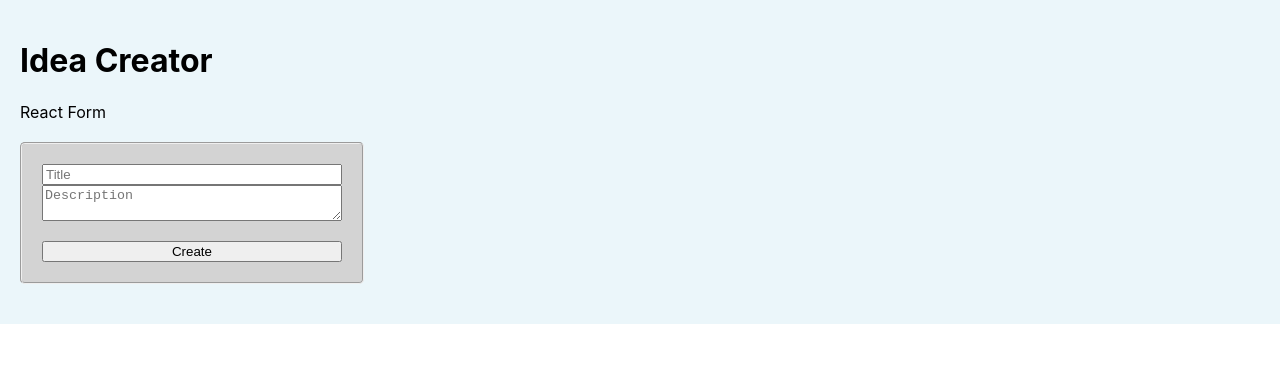
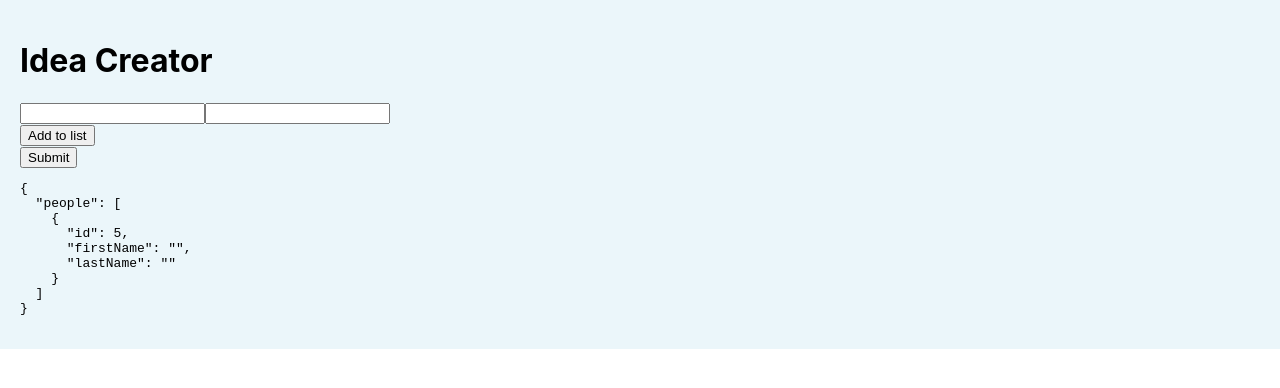
Before and after one commit to kammanz/idea-creator, a React (Create React App) app: page / in a window 1280 px wide. Shown: the top 388 px of the page. Built offline with nearby package versions, Linux system fonts and the light colour scheme.

Commit message:
added formik

```diff
--- a/package.json
+++ b/package.json
@@ -11,6 +11,7 @@
     "@types/node": "^18.8.4",
     "@types/react": "^18.0.21",
     "@types/react-dom": "^18.0.6",
+    "formik": "^2.2.9",
     "react": "^18.2.0",
     "react-dom": "^18.2.0",
     "react-hook-form": "^7.38.0",
--- a/src/components/ReactForm.js
+++ b/src/components/ReactForm.js
@@ -1,135 +1,87 @@
-import React, { useState, useEffect } from 'react';
-import { useForm } from 'react-hook-form';
-import styles from './Card.module.css';
+import React from 'react';
+import { Formik, Form, Field, onChange, FieldArray } from 'formik';
 
-const ReactForm = () => {
-  const [ideas, setIdeas] = useState([]);
-  const [isSafeToReset, setIsSafeToReset] = useState(false);
-  const [isSaveButtonActive, setIsSaveButtonActive] = useState(false);
+// const Input = () => {
+//     return (
+//         <>
+//         <input
+//         </>
+//     )
+// }
 
-  const {
-    register,
-    handleSubmit,
-    watch,
-    setFocus,
-    // reset,
-    resetField,
-    // control,
-    // formState: { dirtyFields },
-    // getValues,
-  } = useForm();
-
-  // console.log('defaultValues', defaultValues);
-  // console.log('dirtyFields', dirtyFields);
-
-  // watch('title');
-
-  // useEffect(() => {
-  //   if (!isSafeToReset) return;
-  // resetField('title');
-  // resetField('description');
-  // }, [ideas]);
-
-  let dateObject = () => {
-    let date = new Date();
-    let numeral = date.getTime();
-    let currentDate = date.toLocaleString();
-
-    return {
-      numeral,
-      currentDate,
-    };
-  };
-
-  const onSubmit = (data) => {
-    console.log('data: ', data);
-    let newIdea = {
-      id: Math.floor(Math.random() * 1000),
-      title: data.title,
-      description: data.description,
-      date: dateObject(),
-    };
-
-    setIdeas([...ideas, newIdea]);
-    setIsSafeToReset(true);
-    resetField('title');
-    resetField('description');
-  };
-
-  const handleSaveClick = (e, id) => {
-    setIdeas((ideas) =>
-      ideas.map((idea) =>
-        id === idea.id ? (idea = { ...idea, date: dateObject() }) : idea
-      )
-    );
-  };
-
-  const onChange = (e) => {
-    console.log('', e.target.value);
-    // setIsSaveButtonActive(true);
-  };
-
-  const List = () => {
-    console.log('list ran');
-
+export const Form3 = () => (
+  <div>
+    <Formik
+      initialValues={{
+        // ideas: [{ id: 5, title: 'swsw', description: 'swsws' }],
+        // people: [{ id: '5', firstName: 'bob', lastName: 'bob2' }],
+        people: [{ id: 5, firstName: '', lastName: '' }],
+      }}
+      onSubmit={() => {}}>
+      {({ values, handleChange }) => (
+        <Form>
+          <FieldArray name="people">
+            {({ push }) => (
+              <div>
+                {values.people && values.people.length > 0 ? (
+                  values.people.map((person, index) => {
+                    console.log('ran');
                     return (
-      <form onSubmit={handleSubmit(onSubmit)}>
-        <fieldset className={styles.card}>
+                      <div key={person.id}>
                         <input
-            required
-            name="title"
-            placeholder="Title"
-            defaultValue={''}
-            {...register('title')}
+                          type="text"
+                          name={`people[${index}].firstName`}
+                          value={person.firstName}
+                          onChange={handleChange}
                         />
-          <textarea
-            required
-            placeholder="Description"
-            maxLength={140}
-            defaultValue={''}
-            {...register('description')}></textarea>
-          <button type="submit">Create</button>
-        </fieldset>
-        {ideas.map((idea) => {
-          let { id, title, description } = idea;
-          return (
-            <fieldset className={styles.card} key={id}>
                         <input
-                required
-                name="title"
-                placeholder="Title"
-                defaultValue={title}
-                {...register(`${id}`)}
+                          type="text"
+                          name={`people[${index}].lastName`}
+                          value={person.lastName}
+                          onChange={handleChange}
                         />
-              <textarea
-                required
-                name="description"
-                placeholder="Description"
-                maxLength={140}
-                defaultValue={description}
-                {...register(description)}
-                onChange={onChange}></textarea>
-              <button
-                onClick={(e) => handleSaveClick(e, id)}
-                disabled={isSaveButtonActive ? false : true}>
-                Save Changes
-              </button>
-              <button>Cancel Changes</button>
-              <button>Delete</button>
-              <p>Created/Updated: {idea.date.currentDate}</p>
-            </fieldset>
-          );
-        })}
-      </form>
-    );
-  };
-
-  return (
-    <div>
-      <div>React Form</div>
-      <List />
                       </div>
                     );
-};
+                  })
+                ) : (
+                  <div>
+                    {' '}
+                    <input
+                      type="text"
+                      name={`values.people[0].firstName`}
+                      value={values.people[0].firstName}
+                      onChange={handleChange}
+                    />
+                    <input
+                      type="text"
+                      name={`values.people[0].lastName`}
+                      value={values.people[0].lastName}
+                      onChange={handleChange}
+                    />
+                  </div>
+                )}
+                <button
+                  type="button"
+                  onClick={() =>
+                    push({
+                      id: Math.random(Math.floor * 1000),
+                      firstName: '',
+                      lastName: '',
+                    })
+                  }>
+                  Add to list
+                </button>
+              </div>
+            )}
+          </FieldArray>
+          <div>
+            <button type="submit">Submit</button>
+          </div>
+          <pre>{JSON.stringify(values, null, 2)}</pre>
+        </Form>
+      )}
+    </Formik>
+  </div>
+);
 
-export default ReactForm;
+export default Form3;
```
Also changed, not shown: 1 other file (tests, documents, lock files or other folders). Lines whose indentation alone changed are shown as unchanged.
